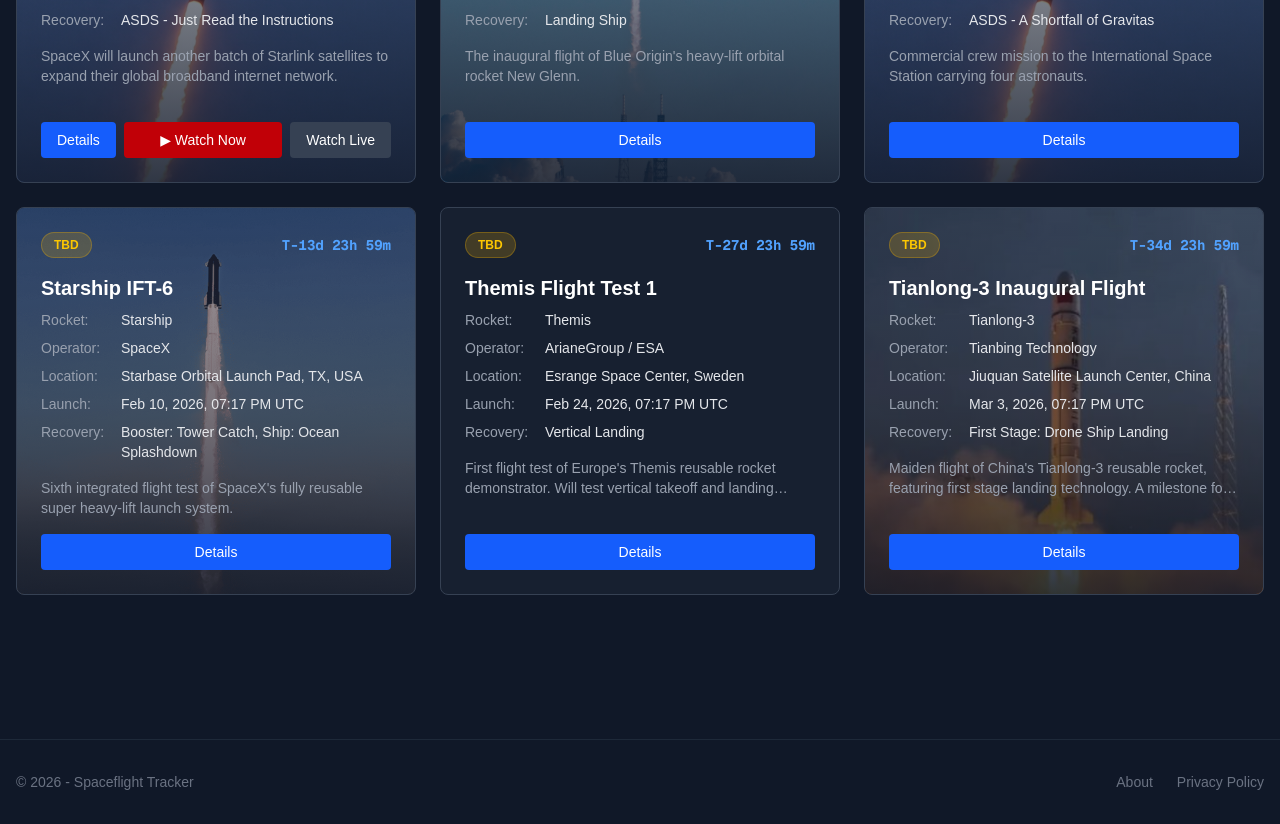
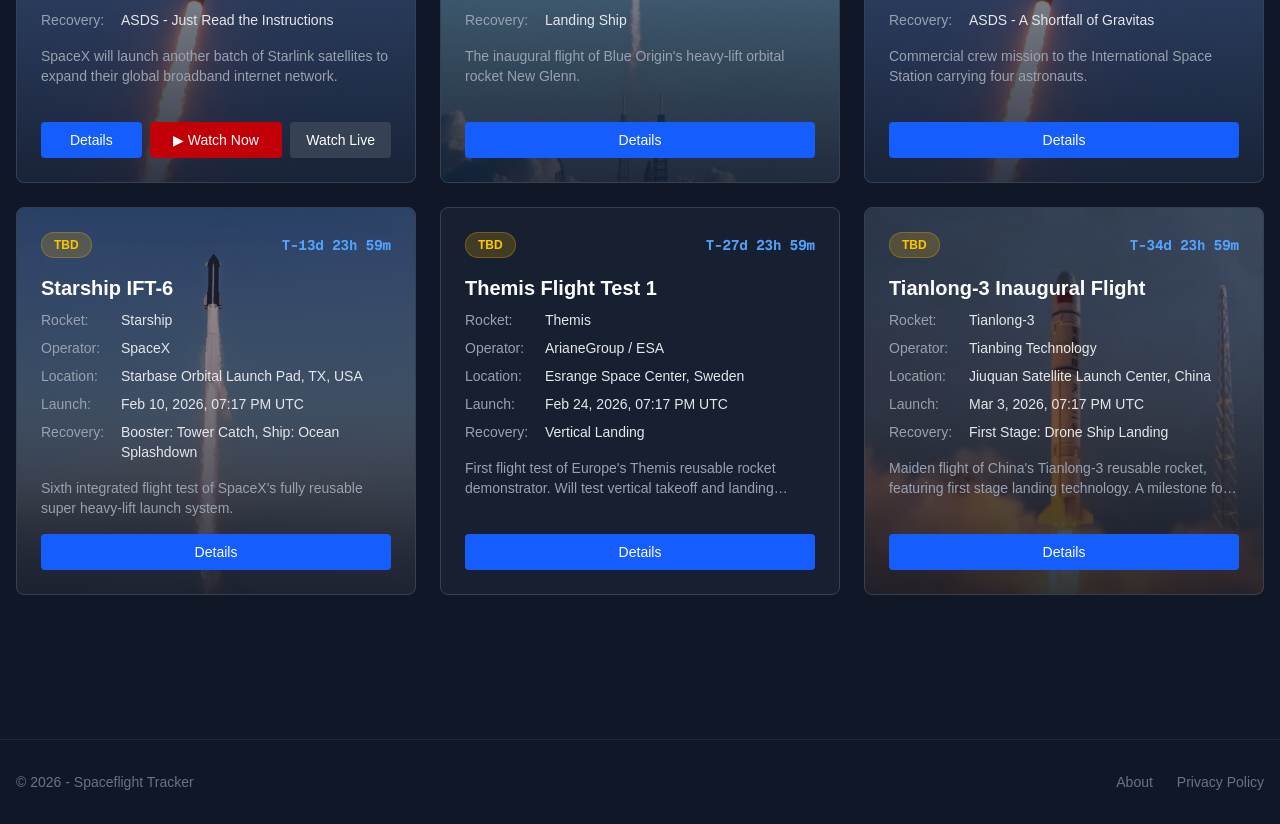
Before and after one commit to tiagocarleial/spaceflight-tracker, a Next.js app: page /launches in a window 1280 px wide. Shown: the part 2660-3484 px from the top of the page. Built offline with nearby package versions, Linux system fonts and the light colour scheme; no server answers.

Commit message:
Fix button widths for Starlink Group 17-25 to match 10-36 layout
Co-Authored-By: Claude Sonnet 4.5 <noreply@anthropic.com>

```diff
--- a/components/LaunchCard.tsx
+++ b/components/LaunchCard.tsx
@@ -303,13 +303,13 @@ export default function LaunchCard({ launch }: LaunchCardProps) {
         ) : (
           <>
             {rocketId ? (
-              <Link href={`/rockets/${rocketId}`} className={isAriane6 || isCrew12 || isStarlink1713 || isStarlink6103 || isStarlink1725 ? '' : 'flex-1'}>
-                <button className={`${isAriane6 || isCrew12 || isStarlink1713 || isStarlink6103 || isStarlink1725 ? '' : 'w-full'} bg-blue-600 hover:bg-blue-700 text-white text-sm font-medium py-2 px-4 rounded transition-colors`}>
+              <Link href={`/rockets/${rocketId}`} className={isAriane6 || isCrew12 || isStarlink1713 || isStarlink6103 ? '' : 'flex-1'}>
+                <button className={`${isAriane6 || isCrew12 || isStarlink1713 || isStarlink6103 ? '' : 'w-full'} bg-blue-600 hover:bg-blue-700 text-white text-sm font-medium py-2 px-4 rounded transition-colors`}>
                   Details
                 </button>
               </Link>
             ) : (
-              <button className={`${isAriane6 || isCrew12 || isStarlink1713 || isStarlink6103 || isStarlink1725 ? '' : 'w-full'} bg-blue-600 hover:bg-blue-700 text-white text-sm font-medium py-2 px-4 rounded transition-colors opacity-50 cursor-not-allowed`}>
+              <button className={`${isAriane6 || isCrew12 || isStarlink1713 || isStarlink6103 ? '' : 'w-full'} bg-blue-600 hover:bg-blue-700 text-white text-sm font-medium py-2 px-4 rounded transition-colors opacity-50 cursor-not-allowed`}>
                 Details
               </button>
             )}
```
